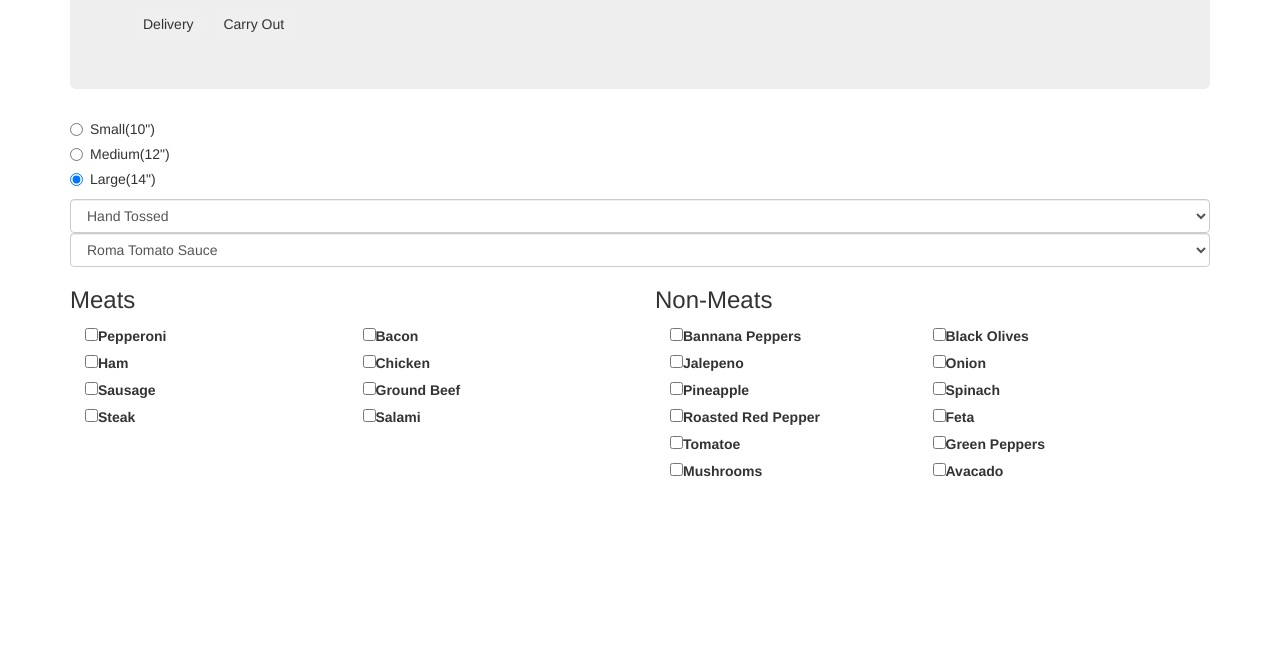
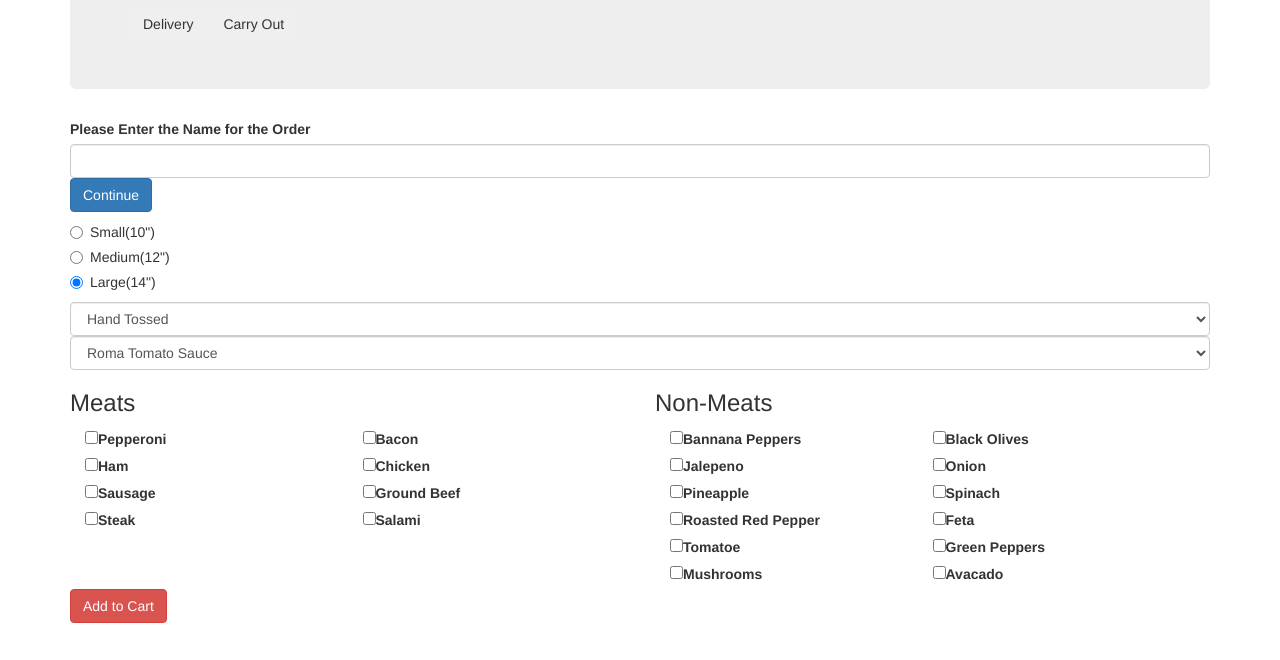
Before and after one commit to heltmm/pizza-builder, a plain HTML site: page index.html in a window 1280 px wide. Shown: the part 140-800 px from the top of the page. Drawn offline with Linux system fonts and the light colour scheme.

Commit message:
add constructor for cart to hold name and pizzas

```diff
--- a/index.html
+++ b/index.html
@@ -14,6 +14,11 @@
         <button class="btn" id="delivery">Delivery</button>
         <button class="btn" id="delivery">Carry Out</button>
       </div>
+      <form id="cartInput">
+        <label for="nameInput">Please Enter the Name for the Order</label>
+        <input type="text" id="nameInput" class="form-control">
+        <button type="submit" class="btn btn-primary" id="submitName">Continue</button>
+      </form>
       <form id="pizzaInput">
         <div id="sizeOptions">
           <div class="radio">
@@ -129,6 +134,7 @@
             </div>
           </div>
         </div>
+        <button type="submit" class="btn btn-danger" id="submitPizza">Add to Cart</button>
       </form>
     </div>
   </body>
--- a/js/scripts.js
+++ b/js/scripts.js
@@ -1,6 +1,9 @@
 //backend
-function Pizza(name, size, crust, sauce, topings) {
+function Cart(name) {
   this.for = name;
+  this.pizzas = [];
+}
+function Pizza(size, crust, sauce, topings) {
   this.size = size;
   this.crust = crust;
   this.sauce = sauce;
```
